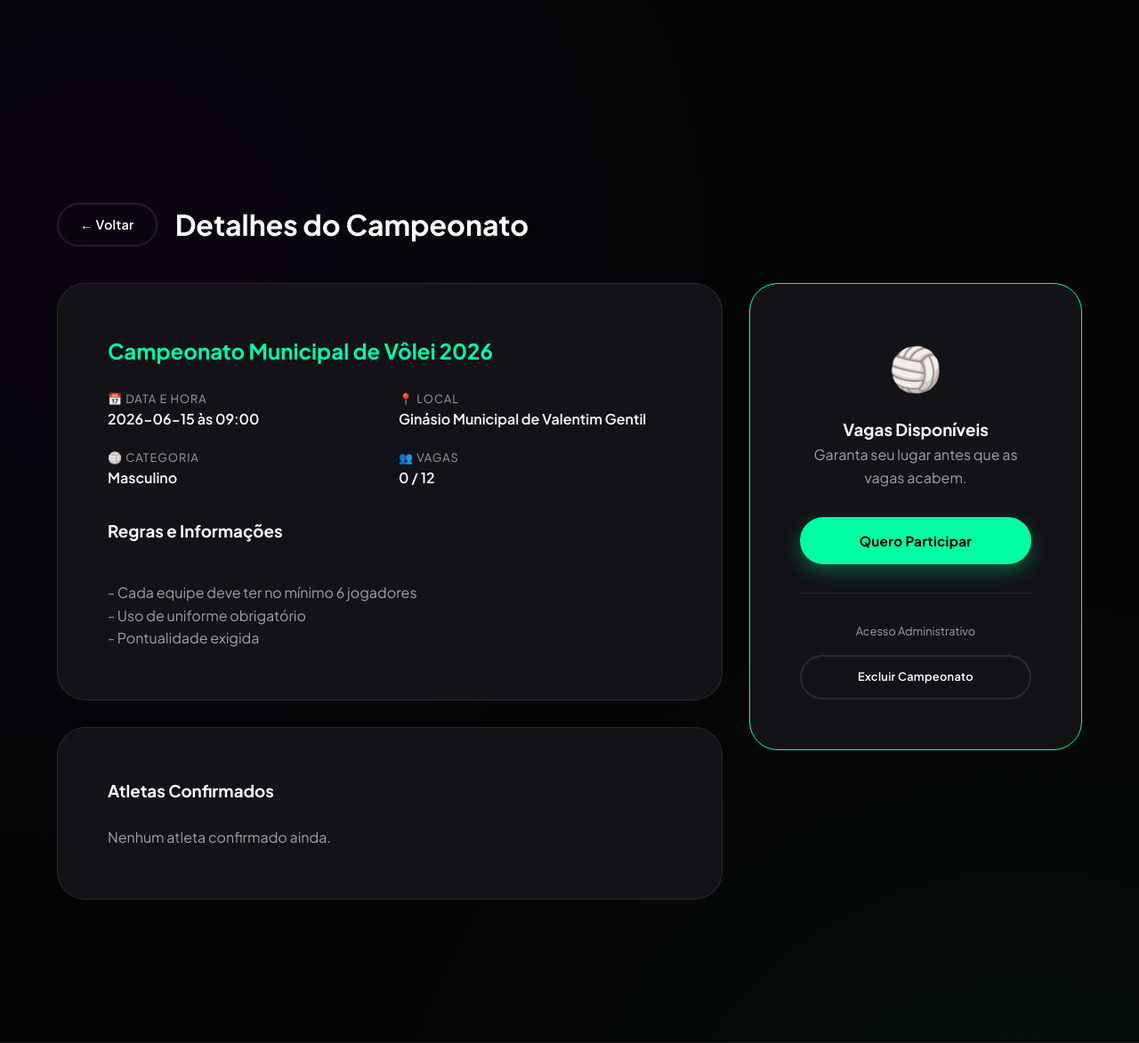
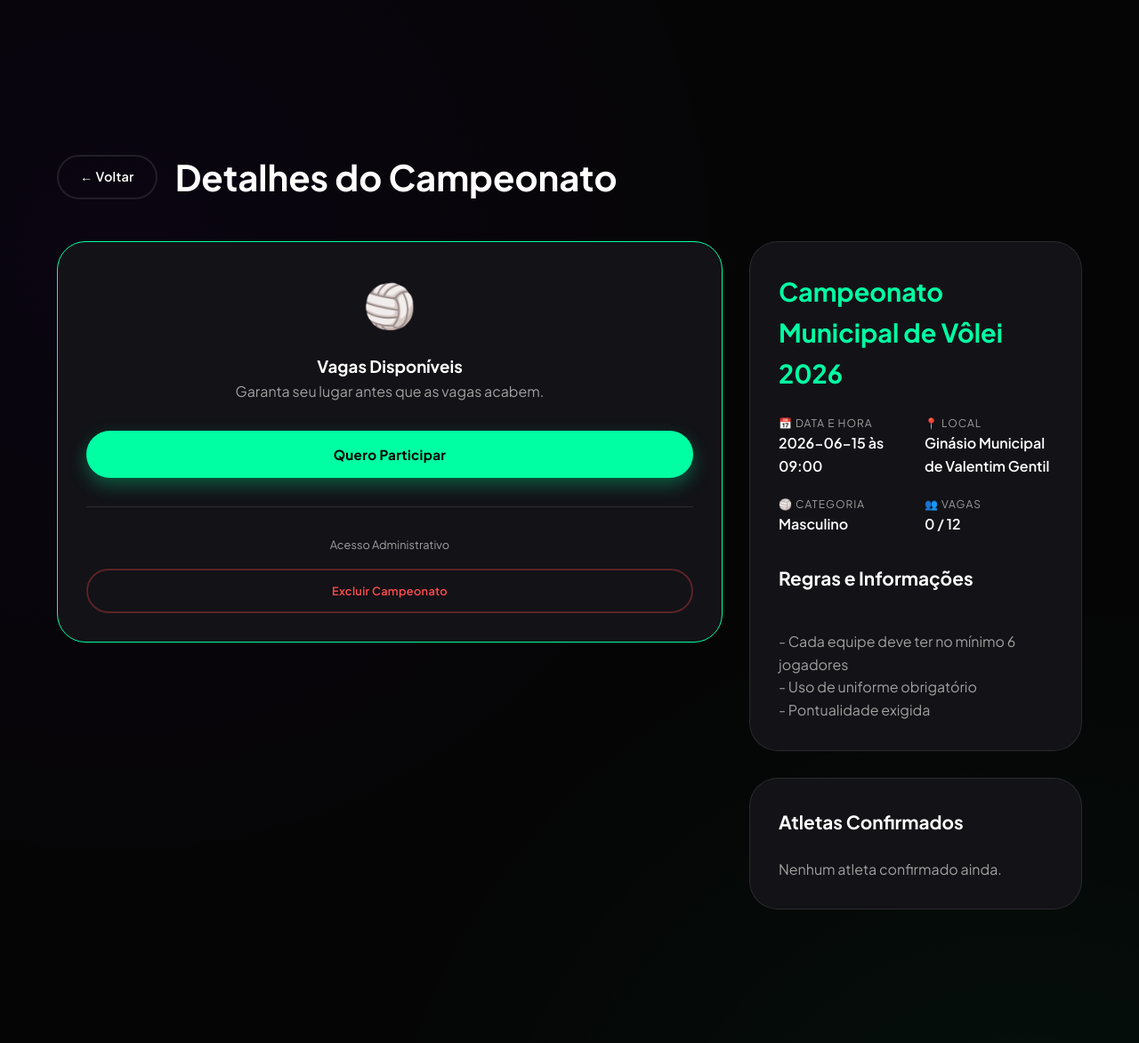
Before and after one commit to hiccupgamesdev-prog/voleipro-valentim, a Flask app: page /campeonato/5fceccf3-d2bb-46fb-9670-2a6762dbc45c in a window 1280 px wide. Shown: the part 93-1265 px from the top of the page at 89% size. Run offline with Flask 3, Linux system fonts and the light colour scheme; the visitor is signed in with stand-in values (Sample User, id 1); data that the repository does not hold is empty.

Commit message:
att 18.2

```diff
--- a/templates/base.html
+++ b/templates/base.html
@@ -94,7 +94,27 @@
     #splash-screen { position: fixed; top: 0; left: 0; width: 100%; height: 100%; background: #000; display: flex; align-items: center; justify-content: center; z-index: 9999; transition: 0.8s; }
     .pulse-logo { width: 180px; height: 180px; animation: pulse-dragon 2s infinite; border-radius: 50%; border: 3px solid var(--primary); box-shadow: 0 0 20px var(--primary-glow); object-fit: cover; background: transparent; }
     @keyframes pulse-dragon { 0%, 100% { transform: scale(0.95); box-shadow: 0 0 20px var(--primary-glow); } 50% { transform: scale(1.05); box-shadow: 0 0 40px var(--primary-glow); } }
-    @media (max-width: 768px) { .nav-links { display: none; } .main-content { padding-top: 140px; } .auth-container { min-height: auto; padding: 120px 1rem 2rem; } .glass-card { padding: 2rem; } }
+    /* MOBILE MENU TOGGLE */
+    .mobile-menu-toggle { display: none; background: none; border: none; color: white; font-size: 1.5rem; cursor: pointer; z-index: 1001; }
+
+    @media (max-width: 768px) {
+      .mobile-menu-toggle { display: block; }
+      .nav-links {
+        display: none;
+        position: fixed; top: 0; right: 0; height: 100vh; width: 280px;
+        background: rgba(5, 5, 5, 0.98); backdrop-filter: blur(20px);
+        flex-direction: column; padding: 100px 2rem; gap: 2rem; align-items: flex-start;
+        border-left: 1px solid var(--glass-border); box-shadow: -10px 0 30px rgba(0,0,0,0.5);
+        z-index: 1000;
+      }
+      .nav-links.active { display: flex; }
+      .nav-user-profile { width: 100%; justify-content: space-between; padding: 15px 20px; }
+      .main-content { padding-top: 120px; padding-left: 1rem; padding-right: 1rem; }
+      .auth-container { min-height: auto; padding: 100px 1rem 2rem; }
+      .glass-card { padding: 2rem; }
+      .grid { grid-template-columns: 1fr; gap: 1.5rem; }
+      .section-title h2, .section-title h1 { font-size: 2rem; }
+    }
   </style>
 </head>
 <body class="dark-theme">
@@ -109,7 +129,11 @@
         <span>VôleiPro</span>
       </a>
 
-      <div class="nav-links">
+      <button class="mobile-menu-toggle" id="menuToggle">
+        <i class="fas fa-bars"></i>
+      </button>
+
+      <div class="nav-links" id="navLinks">
         <a href="{{ url_for('index') }}">Home</a>
         {% if session.get('user_id') %}
           <a href="{{ url_for('campeonatos') }}">Campeonatos</a>
@@ -184,6 +208,18 @@
         }
       }, 1500);
     });
+    // Toggle Menu Mobile
+    const menuToggle = document.getElementById('menuToggle');
+    const navLinks = document.getElementById('navLinks');
+    if(menuToggle && navLinks) {
+      menuToggle.addEventListener('click', () => {
+        navLinks.classList.toggle('active');
+        const icon = menuToggle.querySelector('i');
+        icon.classList.toggle('fa-bars');
+        icon.classList.toggle('fa-times');
+      });
+    }
+
     setTimeout(() => {
       document.querySelectorAll('.flash-card').forEach(el => el.style.opacity = '0');
     }, 5000);
--- a/templates/detalhe.html
+++ b/templates/detalhe.html
@@ -2,74 +2,55 @@
 {% block title %}{{ camp.nome }} - Detalhes{% endblock %}
 
 {% block content %}
-<div class="section-padding" style="margin-top: 100px;">
-    <div style="display: flex; align-items: center; gap: 20px; margin-bottom: 40px;" data-aos="fade-right">
+<style>
+    /* Ajustes específicos para a página de detalhes */
+    .detail-grid {
+        display: grid;
+        grid-template-columns: 2fr 1fr;
+        gap: 30px;
+    }
+    .rules-content {
+        color: var(--text-muted);
+        line-height: 1.6;
+        white-space: pre-line;
+        word-wrap: break-word;
+        overflow-wrap: break-word;
+    }
+    .sticky-card {
+        position: sticky;
+        top: 120px;
+    }
+
+    @media (max-width: 992px) {
+        .detail-grid {
+            grid-template-columns: 1fr;
+        }
+        .sticky-card {
+            position: static;
+            order: -1; /* Coloca o card de ação no topo no mobile */
+            margin-bottom: 20px;
+        }
+        .detail-header {
+            flex-direction: column;
+            align-items: flex-start !important;
+            gap: 15px !important;
+        }
+        .info-grid {
+            grid-template-columns: 1fr !important;
+        }
+    }
+</style>
+
+<div class="section-padding" style="margin-top: 40px;">
+    <div class="detail-header" style="display: flex; align-items: center; gap: 20px; margin-bottom: 40px;" data-aos="fade-right">
         <a href="{{ url_for('campeonatos') }}" class="btn btn-outline" style="padding: 0.7rem 1.5rem; font-size: 0.9rem;">← Voltar</a>
-        <h1 style="margin: 0;">Detalhes do <span>Campeonato</span></h1>
+        <h1 style="margin: 0; font-size: clamp(1.5rem, 5vw, 2.5rem);">Detalhes do <span>Campeonato</span></h1>
     </div>
 
-    <div class="grid" style="grid-template-columns: 2fr 1fr; gap: 30px;">
-        <!-- INFO DO CAMPEONATO -->
-        <div data-aos="fade-up">
-            <div class="glass-card" style="margin-bottom: 30px;">
-                <h2 style="color: var(--primary); margin-bottom: 1.5rem;">{{ camp.nome }}</h2>
-
-                <div style="display: grid; grid-template-columns: 1fr 1fr; gap: 20px; margin-bottom: 2rem;">
-                    <div>
-                        <p style="color: var(--text-muted); font-size: 0.8rem; text-transform: uppercase; letter-spacing: 1px;">📅 Data e Hora</p>
-                        <p style="font-weight: 600;">{{ camp.data_evento }} às {{ camp.hora_evento }}</p>
-                    </div>
-                    <div>
-                        <p style="color: var(--text-muted); font-size: 0.8rem; text-transform: uppercase; letter-spacing: 1px;">📍 Local</p>
-                        <p style="font-weight: 600;">{{ camp.local }}</p>
-                    </div>
-                    <div>
-                        <p style="color: var(--text-muted); font-size: 0.8rem; text-transform: uppercase; letter-spacing: 1px;">🏐 Categoria</p>
-                        <p style="font-weight: 600;">{{ camp.categoria }}</p>
-                    </div>
-                    <div>
-                        <p style="color: var(--text-muted); font-size: 0.8rem; text-transform: uppercase; letter-spacing: 1px;">👥 Vagas</p>
-                        <p style="font-weight: 600;">{{ camp.inscritos|length }} / {{ camp.max_participantes }}</p>
-                    </div>
-                </div>
-
-                <h3 style="margin-bottom: 1rem;">Regras e Informações</h3>
-                <div style="color: var(--text-muted); line-height: 1.6; white-space: pre-line;">
-                    {{ camp.regras }}
-                </div>
-            </div>
-
-            <!-- LISTA DE INSCRITOS -->
-            <div class="glass-card">
-                <h3 style="margin-bottom: 1.5rem;">Atletas <span>Confirmados</span></h3>
-                {% if inscritos_nomes %}
-                <ul style="list-style: none; padding: 0;">
-                    {% for nome in inscritos_nomes %}
-                    <li style="padding: 12px; background: rgba(255,255,255,0.03); border-radius: 8px; margin-bottom: 8px; display: flex; align-items: center; gap: 10px;">
-                        <span style="color: var(--primary);">●</span> {{ nome }}
-                    </li>
-                    {% endfor %}
-                </ul>
-                {% else %}
-                <p style="color: var(--text-muted);">Nenhum atleta confirmado ainda.</p>
-                {% endif %}
-
-                {% if espera_nomes %}
-                <h3 style="margin: 2rem 0 1.5rem;">Lista de <span>Espera</span></h3>
-                <ul style="list-style: none; padding: 0;">
-                    {% for nome in espera_nomes %}
-                    <li style="padding: 12px; background: rgba(255,255,255,0.03); border-radius: 8px; margin-bottom: 8px; display: flex; align-items: center; gap: 10px; opacity: 0.7;">
-                        <span style="color: #ffb800;">●</span> {{ nome }} <small style="margin-left: auto;">({{ loop.index }}º na fila)</small>
-                    </li>
-                    {% endfor %}
-                </ul>
-                {% endif %}
-            </div>
-        </div>
-
-        <!-- AÇÕES -->
-        <div data-aos="fade-left">
-            <div class="glass-card" style="position: sticky; top: 120px; text-align: center; border-color: var(--primary);">
+    <div class="detail-grid">
+        <!-- AÇÕES (Aparece primeiro no mobile via order: -1) -->
+        <div class="sticky-card" data-aos="fade-left">
+            <div class="glass-card" style="text-align: center; border-color: var(--primary); padding: 2rem;">
                 {% if inscrito %}
                     <div style="color: var(--primary); font-size: 3rem; margin-bottom: 1rem;">✅</div>
                     <h3>Você está <span>Confirmado!</span></h3>
@@ -90,7 +71,65 @@
                 {% if session.role == 'admin' %}
                 <hr style="border: none; border-top: 1px solid var(--glass-border); margin: 2rem 0;">
                 <p style="font-size: 0.8rem; color: var(--text-muted); margin-bottom: 1rem;">Acesso Administrativo</p>
-                <a href="{{ url_for('admin_excluir_camp', id=camp.id) }}" class="btn btn-outline" style="width: 100%; font-size: 0.8rem; padding: 0.8rem 1.5rem;" onclick="return confirm('Excluir este campeonato?')">Excluir Campeonato</a>
+                <a href="{{ url_for('admin_excluir_camp', id=camp.id) }}" class="btn btn-outline" style="width: 100%; font-size: 0.8rem; padding: 0.8rem 1.5rem; color: #ff4b4b; border-color: rgba(255,75,75,0.3);" onclick="return confirm('Excluir este campeonato?')">Excluir Campeonato</a>
+                {% endif %}
+            </div>
+        </div>
+
+        <!-- INFO DO CAMPEONATO -->
+        <div data-aos="fade-up">
+            <div class="glass-card" style="margin-bottom: 30px; padding: 2rem;">
+                <h2 style="color: var(--primary); margin-bottom: 1.5rem; font-size: 1.8rem;">{{ camp.nome }}</h2>
+
+                <div class="info-grid" style="display: grid; grid-template-columns: 1fr 1fr; gap: 20px; margin-bottom: 2rem;">
+                    <div>
+                        <p style="color: var(--text-muted); font-size: 0.75rem; text-transform: uppercase; letter-spacing: 1px;">📅 Data e Hora</p>
+                        <p style="font-weight: 600;">{{ camp.data_evento }} às {{ camp.hora_evento }}</p>
+                    </div>
+                    <div>
+                        <p style="color: var(--text-muted); font-size: 0.75rem; text-transform: uppercase; letter-spacing: 1px;">📍 Local</p>
+                        <p style="font-weight: 600;">{{ camp.local }}</p>
+                    </div>
+                    <div>
+                        <p style="color: var(--text-muted); font-size: 0.75rem; text-transform: uppercase; letter-spacing: 1px;">🏐 Categoria</p>
+                        <p style="font-weight: 600;">{{ camp.categoria }}</p>
+                    </div>
+                    <div>
+                        <p style="color: var(--text-muted); font-size: 0.75rem; text-transform: uppercase; letter-spacing: 1px;">👥 Vagas</p>
+                        <p style="font-weight: 600;">{{ camp.inscritos|length }} / {{ camp.max_participantes }}</p>
+                    </div>
+                </div>
+
+                <h3 style="margin-bottom: 1rem; font-size: 1.3rem;">Regras e Informações</h3>
+                <div class="rules-content">
+                    {{ camp.regras }}
+                </div>
+            </div>
+
+            <!-- LISTA DE INSCRITOS -->
+            <div class="glass-card" style="padding: 2rem;">
+                <h3 style="margin-bottom: 1.5rem; font-size: 1.3rem;">Atletas <span>Confirmados</span></h3>
+                {% if inscritos_nomes %}
+                <ul style="list-style: none; padding: 0;">
+                    {% for nome in inscritos_nomes %}
+                    <li style="padding: 12px; background: rgba(255,255,255,0.03); border-radius: 8px; margin-bottom: 8px; display: flex; align-items: center; gap: 10px; font-size: 0.95rem;">
+                        <span style="color: var(--primary);">●</span> {{ nome }}
+                    </li>
+                    {% endfor %}
+                </ul>
+                {% else %}
+                <p style="color: var(--text-muted);">Nenhum atleta confirmado ainda.</p>
+                {% endif %}
+
+                {% if espera_nomes %}
+                <h3 style="margin: 2rem 0 1.5rem; font-size: 1.3rem;">Lista de <span>Espera</span></h3>
+                <ul style="list-style: none; padding: 0;">
+                    {% for nome in espera_nomes %}
+                    <li style="padding: 12px; background: rgba(255,255,255,0.03); border-radius: 8px; margin-bottom: 8px; display: flex; align-items: center; gap: 10px; opacity: 0.7; font-size: 0.9rem;">
+                        <span style="color: #ffb800;">●</span> {{ nome }} <small style="margin-left: auto;">({{ loop.index }}º na fila)</small>
+                    </li>
+                    {% endfor %}
+                </ul>
                 {% endif %}
             </div>
         </div>
```
